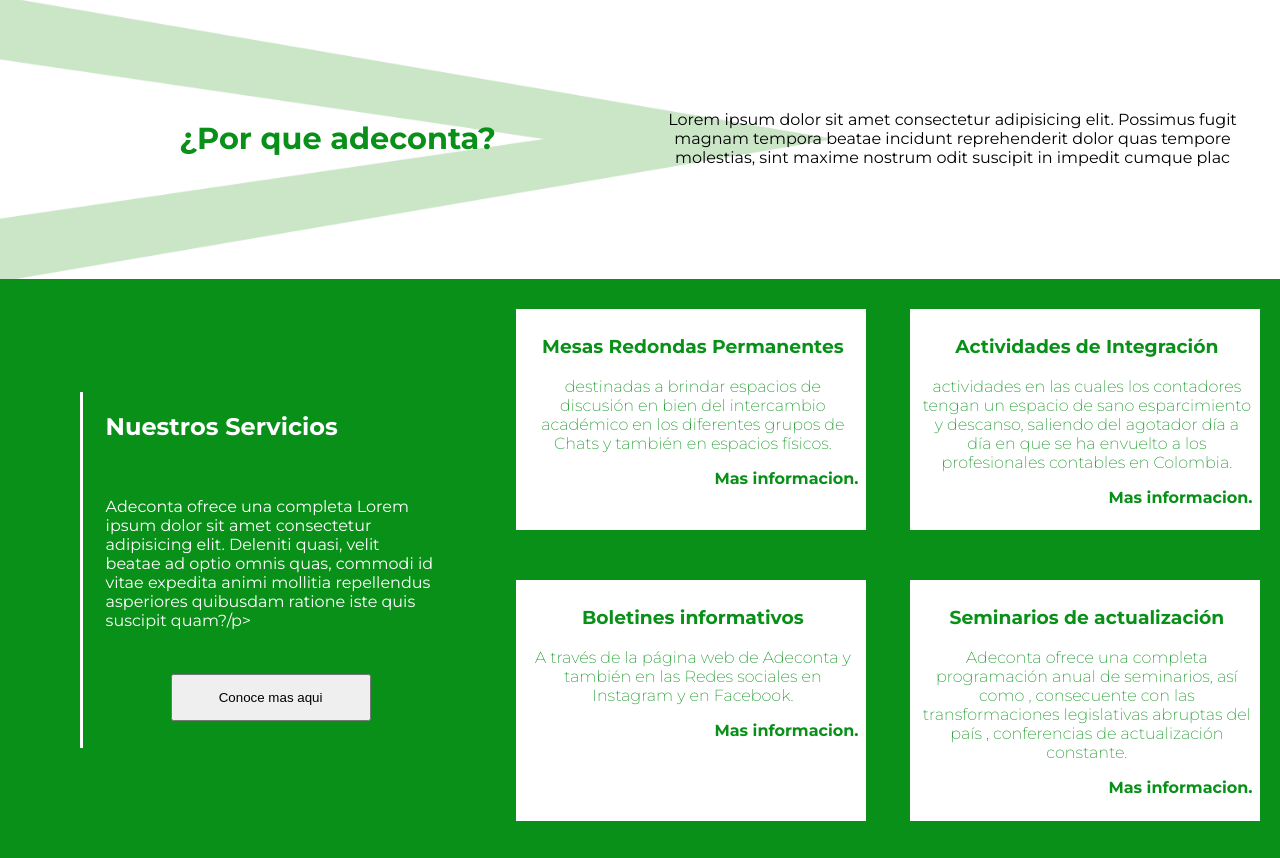
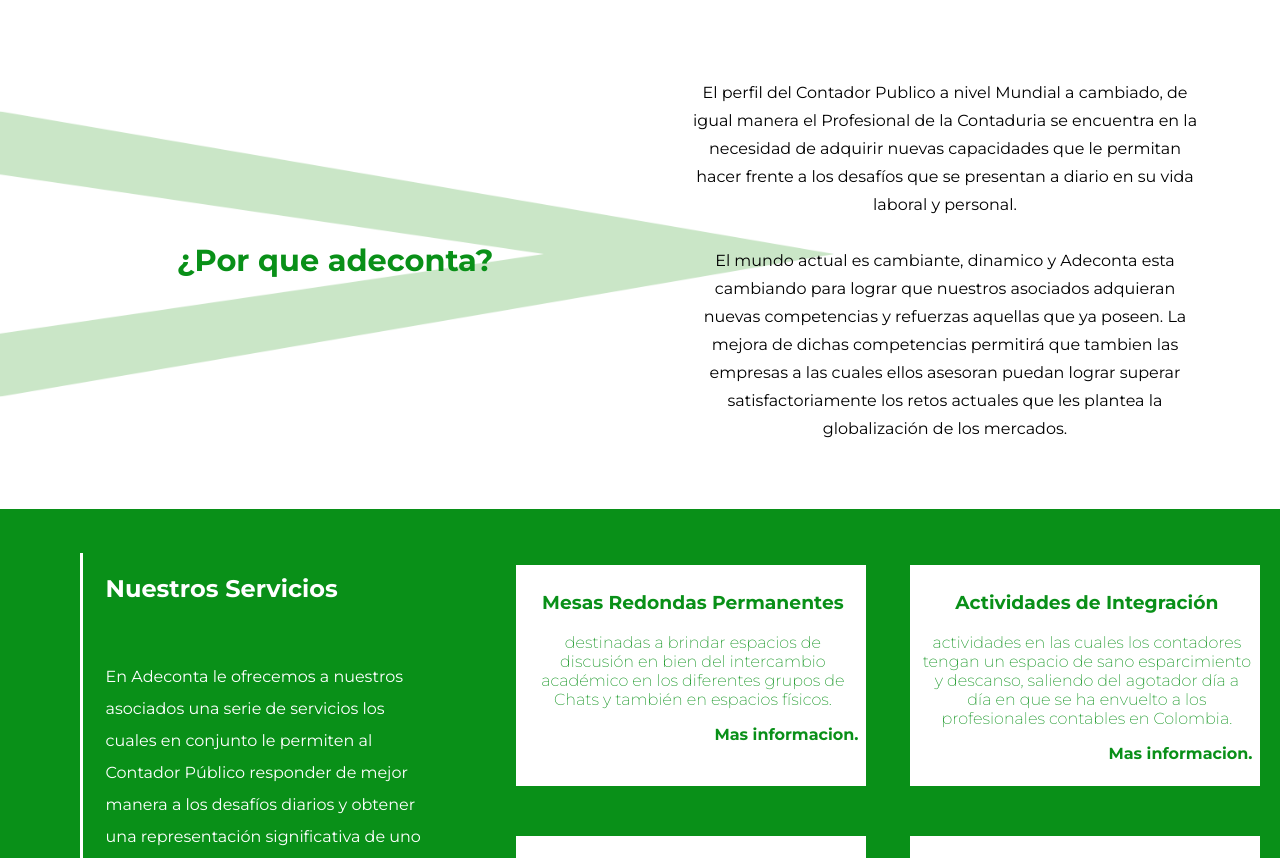
Before and after one commit to SamuBoc/ADECONTA_PAGE, a PHP site: page / in a window 1280 px wide. Shown: the part 674-1532 px from the top of the page. Run offline with PHP 8.4, Linux system fonts and the light colour scheme.

Commit message:
update all

```diff
--- a/css/style-index.css
+++ b/css/style-index.css
@@ -4,6 +4,10 @@ body{
     font-family: 'Montserrat', sans-serif;
     font-size: 16px;
     overflow-x: hidden; /* ocultar barra horizontal */
+}
+
+.main{
+    max-width: 100vw;
 }
 
 /* -----  HEADER SECTION ---- */
@@ -193,14 +196,15 @@ body, div, ul, nav, header, footer, a, li, label{
     justify-content: center;
     background-image: url(/img/banner_presentation.png);
     background-size: cover;
-    padding: 20px;
+    padding: 30px;
     container-type: inline-size;
     container-name: presentation;
     background-position: center;
     align-items: center; /* Asegura que los elementos se alineen verticalmente al centro */
-    height: 40vh;
+    min-height: auto;
     z-index: -2;
-    min-height: 15rem;
+    padding-bottom: 2vh;
+
 }
 
 .main__wrapper__presentation-title,
@@ -208,9 +212,11 @@ body, div, ul, nav, header, footer, a, li, label{
     flex: 1 1 300px;
     margin: 10px;
     text-align: center;
+
 }
 
 .main__wrapper__presentation-title h2 {
+    padding: 40px;
     font-weight: 700;
     color: #099018;
     margin: 0;
@@ -219,28 +225,22 @@ body, div, ul, nav, header, footer, a, li, label{
 
 .main__wrapper__presentation-text p {
     font-weight: 400;
+    padding: 40px;
     margin: 0;
+    line-height: 3.5vh;
 }
 
-@container presentation (min-width: 750px) {
-    .main__wrapper-presentation {
-        flex-direction: row;
-        justify-content: space-between;
+/* MEDIA QUERIES PRESENTATION */
+
+@media screen and (max-width: 800px){
+
+    .main__wrapper-presentation{
+        min-height: auto;
     }
 
-    .main__wrapper__presentation-title,
-    .main__wrapper__presentation-text {
-        flex: 1 1 45%;
 }
 
-    .main__wrapper__presentation-title {
-        margin-left: 20px;
-    }
-}
-
-/* ----- END PRESENTATION QUERIE SECTION ------ */
-
-
+/* END MEDIA QUERIES PRESENTATION */
 
 /* ----- SERVICE SECTION ------ */
 
@@ -264,6 +264,7 @@ body, div, ul, nav, header, footer, a, li, label{
     padding-bottom: 6%;
     border: none;
     border-left: 3px solid #FFFFFF;
+    line-height: 4vh;
 }
 
 .main__wrapper__service-description h2{
--- a/index.html
+++ b/index.html
@@ -8,7 +8,7 @@
     <link href="https://fonts.googleapis.com/css2?family=Montserrat:ital,wght@0,100..900;1,100..900&display=swap" rel="stylesheet">
     <link rel="stylesheet" href="/css/style-index.css">
     <link rel="icon" href="img/favicon.jpg">
-    <title>Adeconta</title>
+    <title>ADECONTA</title>
 </head>
 <body>
     <header class="header">
@@ -48,15 +48,18 @@
                 </div>
 
                 <div class="main__wrapper__presentation-text">
-                <p>Lorem ipsum dolor sit amet consectetur adipisicing elit. Possimus fugit magnam tempora beatae incidunt reprehenderit dolor quas tempore molestias, sint maxime nostrum odit suscipit in impedit cumque plac</p>
+                <p>
+                    El perfil del Contador Publico a nivel Mundial a cambiado, de igual manera el Profesional de la Contaduria se encuentra en la necesidad de adquirir nuevas capacidades que le permitan hacer frente a los desafíos que se presentan a diario en su vida laboral y personal.
+                    <br> <br>
+                    El mundo actual es cambiante, dinamico y Adeconta esta cambiando para lograr que nuestros asociados adquieran nuevas competencias y refuerzas aquellas que ya poseen. La mejora de dichas competencias permitirá que tambien las empresas a las cuales ellos asesoran puedan lograr superar satisfactoriamente los retos actuales que les plantea la globalización de los mercados.
+                    </p>
                 </div>
             </div>
 
             <div class="main__wrapper-service">
                 <div class="main__wrapper__service-description">
                     <h2>Nuestros Servicios</h2>
-                    <p>  Adeconta ofrece una completa
-                        Lorem ipsum dolor sit amet consectetur adipisicing elit. Deleniti quasi, velit beatae ad optio omnis quas, commodi id vitae expedita animi mollitia repellendus asperiores quibusdam ratione iste quis suscipit quam?/p>
+                    <p>  En Adeconta le ofrecemos a nuestros asociados una serie de servicios los cuales en conjunto le permiten al Contador Público responder de mejor manera a los desafíos diarios y obtener una representación significativa de uno de los gremios de Contadores con mayor trayectoria en Colombia en defensa de los intereses de los Profesionales de la Contaduría Publica</p>
                     <div class="button-service-flex"><button type="button" class="main__wrapper__service-description-button">Conoce mas aqui</button></div>
                 </div>
                 <div class="main__wrapper__service-boxes">
@@ -106,7 +109,7 @@
             <div class="main__wrapper-us">
                 <div class="main__wrapper__us-text">
                     <h1>Nosotros</h1>
-                    <p>LA ASOCIACIÓN DE CONTADORES PÚBLICOS DEL VALLE DEL CAUCA, ADECONTA, nace el 06 de noviembre de 1956, dos meses después de la legalización de la Contaduría Pública en Colombia y de la creación de la Junta Central de Contadores. <br> <br>Hoy en día Adeconta continúa ligada al principio que le dio origen: La profesionalización constante de los Contadores Públicos. Un objetivo primario que se desarrolla en los servicios brindados por la Asociación y se preserva en la calidad académica de sus miembros. <br> <br> Adeconta hace parte del Comité Nacional Gremial y permanece en contacto permanente con asociaciones de contadores de diferentes regiones del país. Adeconta suma a su experiencia sesenta y ocho años de espíritu renovador, consecuente con los requerimientos actuales de la profesión Contable y su globalización y avances tecnológicos.</p>
+                    <p>LA ASOCIACIÓN DE CONTADORES PÚBLICOS DEL VALLE DEL CAUCA, ADECONTA, nace el 06 de noviembre de 1956, dos meses después de la legalización de la Contaduría Pública en Colombia y de la creación de la Junta Central de Contadores. <br> Hoy en día Adeconta continúa ligada al principio que le dio origen: La profesionalización constante de los Contadores Públicos. Un objetivo primario que se desarrolla en los servicios brindados por la Asociación y se preserva en la calidad académica de sus miembros Adeconta hace parte del Comité Nacional Gremial y permanece en contacto permanente con asociaciones de contadores de diferentes regiones del país. <br> Adeconta suma a su experiencia sesenta y ocho años de espíritu renovador, consecuente con los requerimientos actuales de la profesión Contable y su globalización y avances tecnológicos.</p>
                 </div>
             </div>
 
```
Also changed, not shown: other parts of css/style-index.css (+78 -59 lines). Lines whose indentation alone changed are shown as unchanged.
